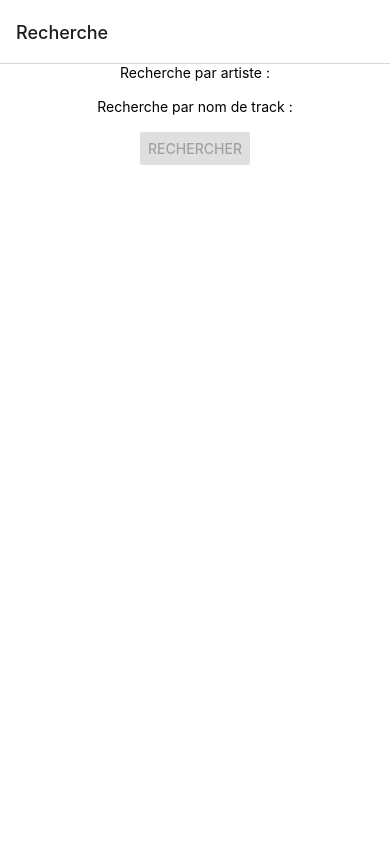
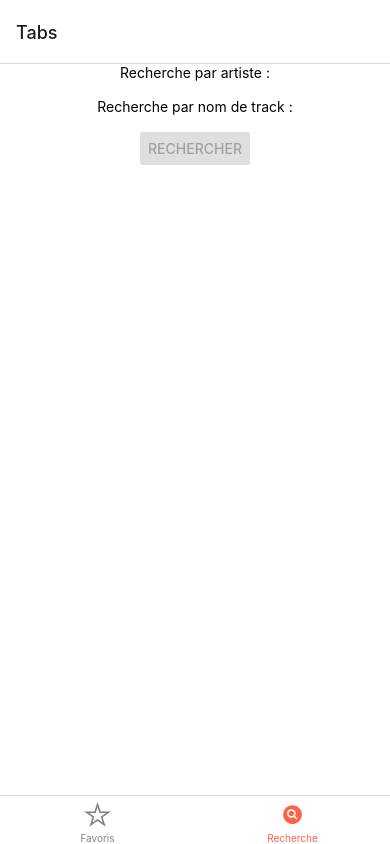
Before and after one commit to Coralie-J/itunes-seeker, a React Native app: screen / in a window 390 px wide. Built offline with nearby package versions, Linux system fonts and the light colour scheme.

Commit message:
ajout des favoris

```diff
--- a/App.js
+++ b/App.js
@@ -1,17 +1,17 @@
 import { NavigationContainer } from "@react-navigation/native";
 import { createNativeStackNavigator } from "@react-navigation/native-stack";
 
-import { RechercheScreen } from './components/Recherche.js';
 import { DetailScreen } from "./components/Detail.js";
+import { TabScreen } from "./components/Tab.js";
 
 const Stack = createNativeStackNavigator();
 
 const App = () => {
     return (
         <NavigationContainer>
-            <Stack.Navigator initialRouteName="Recherche">
-                <Stack.Screen name="Recherche" component={RechercheScreen} />
+            <Stack.Navigator initialRouteName="Tabs">
                 <Stack.Screen name="Détail" component={DetailScreen} />
+                <Stack.Screen name="Tabs" component={TabScreen} />
             </Stack.Navigator>
         </NavigationContainer>
     );
--- /dev/null
+++ b/components/Add.js
@@ -0,0 +1,79 @@
+import { useFocusEffect, useNavigation, useRoute } from "@react-navigation/native";
+import { useState } from "react";
+import { ScrollView, Text, View, Image, FlatList } from "react-native";
+
+
+const FavorisScreen = () => {
+
+    const [favoritesTracks, setFavoritesTracks ] = useState([]);
+    const [favoritesArtists, setFavoritesArtists ] = useState([]);
+    const route = useRoute();
+
+    const addFavoriteTrack = (track) => {
+        setFavoritesTracks((current) => [...current, {
+            id: current.length,
+            titre: track.trackName,
+            album: track.collectionName,
+            genre: track.primaryGenreName,
+            artiste: track.artistName,
+            image: track.artworkUrl100,
+            type: track.kind
+        }]);
+    };
+
+    const addFavoriteArtist = (artiste) => {
+        setFavoritesArtists((current) => [...current, { id: current.length, nom: artiste.artistName, genre: artiste.primaryGenreName}]);
+    }
+
+    useFocusEffect(() => {
+        if (! route.params.item) return;
+
+        if (route.params.item.wrapperType == "artist")
+            addFavoriteArtist(route.params.item);
+        else
+            addFavoriteTrack(route.params.item);
+        route.params.item = null;
+
+    });
+
+    return (
+        <View>
+            <Text style={{ fontWeight: "bold", fontSize: 20, marginTop: "10px" }}> Vos tracks </Text>
+            <FlatList style={{ marginBottom: 10 }}
+                data={favoritesTracks}
+                renderItem={({ item }) => (
+                        <View style={{ width: '100%', flexDirection: 'row', height: '90px', borderBottom: '1px solid grey', marginTop: "10px" }}>
+                        <Image source={item.image} style={{ resizeMode: "contain", width: "5%", height: "70px", marginTop:'5px' }} />
+                            <View>
+                                <Text> Titre : {item.titre}</Text>
+                                <Text> Album : {item.album}</Text>
+                                <Text> Artiste : {item.artiste}</Text>
+                                <Text> Genre : {item.genre}</Text>
+                                <Text> Type de track : {item.type}</Text>
+                            </View>
+                        </View>
+                )}
+                keyExtractor={(item) => item.id}
+            />
+
+            <Text style={{fontWeight: "bold", fontSize: 20 }}> Vos artistes</Text>
+
+            <FlatList
+                data={favoritesArtists}
+                renderItem={({ item }) => (
+                    <View style={{ width: '100%', height: '50px', borderBottom: '1px solid grey', marginTop: '10px' }}>
+                        <Text> Nom : {item.nom}</Text>
+                        <Text> Genre : {item.genre}</Text>
+                    </View>
+                )}
+                keyExtractor={(item) => item.id}
+            />
+
+        </View>
+    );
+
+
+
+};
+
+export { FavorisScreen };
--- a/components/Recherche.js
+++ b/components/Recherche.js
@@ -7,7 +7,7 @@ const RechercheScreen = () => {
 
     const [artiste, setArtiste] = useState('');
     const [resultats, setResultats] = useState([]);
-    const [artistes_perso, setArtistesPerso] = useState([]);
+    const [message, setMessage] = useState("");
 
     const [valideRecherche, setValidate] = useState(false);
 
@@ -28,6 +28,8 @@ const RechercheScreen = () => {
         let request = await fetch(`${baseURL}?term=${params}`);
         let json = await request.json();
         let matchingArtists = json["results"];
+        if (matchingArtists.length == 0 )
+            setMessage("Aucun résultat");
         setResultats(matchingArtists);
     };
 
@@ -48,16 +50,22 @@ const RechercheScreen = () => {
             <Button title='Rechercher' disabled={!valideRecherche} onPress={fetchDatas} style={{marginTop: "10px"}} />
             <StatusBar style="auto" />
 
-            <FlatList style={{ marginBottom: 10 }}
+            <Text>{message}</Text>
+
+            <FlatList style={{ marginBottom: 10, marginTop:"20px" }}
                 data={resultats}
                 renderItem={({ item }) => (
-                    <Pressable onPress={() => navigation.navigate("Détail", { data: item })}>
-                        <View style={{ width: '100%', flexDirection: 'row', alignItems: 'center', height: '50px', borderBottom: '1px solid grey' }}>
-                            <Text style={{ fontWeight: 'bold', fontSize: 15 }}>{item.artistName}</Text>
-                            <Text>{ item.kind ? ` (${item.kind})`: ""}</Text>
-                            <Text>{item.trackName ? " - " + item.trackName : ""}</Text>
-                            <Text>{item.collectionName ? " - " + item.collectionName : ""}</Text>
-                        </View>
+                    <Pressable onPress={() => navigation.navigate("Détail", { data: item })} style={{justifyContent: "space-between", flexDirection: "row", paddingBottom: "10px"}}>
+                            <View style={{ flexDirection: 'row', height: '50px', borderBottom: '1px solid grey' }}>
+                                <Text style={{ fontWeight: 'bold', fontSize: 15 }}>{item.artistName}</Text>
+                                <Text>{ item.kind ? ` (${item.kind})`: ""}</Text>
+                                <Text>{item.trackName ? " - " + item.trackName : ""}</Text>
+                                <Text>{item.collectionName ? " - " + item.collectionName : ""}</Text>
+                            </View>
+
+                            <Pressable onPress={() => navigation.navigate("Favoris", { item: item })} style={{ height: "40px", border:'1px solid blue', padding: "10px", marginRight:"10px" }}>
+                                <Text style={{ textAlign: "center", color:"blue" }}>Add to favorites</Text>
+                            </Pressable>
                     </Pressable>
                 )}
                 keyExtractor={(item) => item.wrapperType == "artist" ? item.artistId : item.trackId}
--- /dev/null
+++ b/components/Tab.js
@@ -0,0 +1,34 @@
+import { createBottomTabNavigator } from "@react-navigation/bottom-tabs";
+import Ionicons from "react-native-vector-icons/Ionicons";
+
+import { RechercheScreen } from './Recherche';
+import { FavorisScreen } from './Add';
+
+const TabScreen = () => {
+    const Tabs = createBottomTabNavigator();
+
+    return (
+        <Tabs.Navigator
+            initialRouteName="Recherche"
+            screenOptions={({ route }) => ({
+                tabBarIcon: ({ focused, size, color }) => {
+                    let iconName;
+
+                    if (route.name == "Favoris")
+                        iconName = focused ? "star" : "star-outline";
+                    else if (route.name == "Recherche")
+                        iconName = focused ? "search-circle" : "search-circle-outline";
+                    return <Ionicons name={iconName} size={size} color={color} />;
+                },
+                tabBarActiveTintColor: "tomato",
+                tabBarInactiveTintColor: "grey",
+                headerShown: false
+            })}
+        >
+            <Tabs.Screen name="Favoris" component={FavorisScreen} initialParams={{ item: null }} />
+            <Tabs.Screen name="Recherche" component={RechercheScreen} />
+        </Tabs.Navigator>
+    );
+};
+
+export { TabScreen };
--- a/package.json
+++ b/package.json
@@ -10,6 +10,7 @@
     "eject": "expo eject"
   },
   "dependencies": {
+    "@react-navigation/bottom-tabs": "^6.2.0",
     "@react-navigation/native": "^6.0.8",
     "@react-navigation/native-stack": "^6.5.2",
     "expo": "~44.0.0",
```
Also changed, not shown: 1 other file (tests, documents, lock files or other folders).
